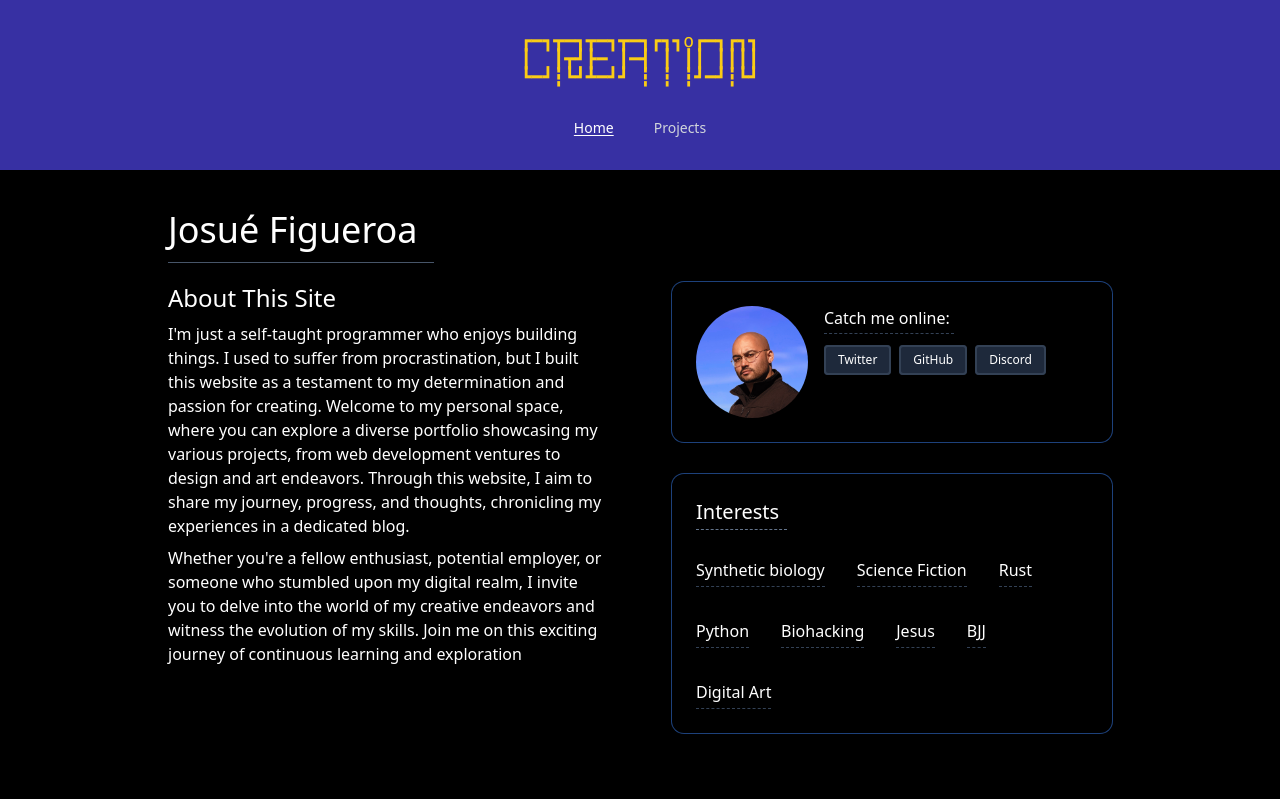
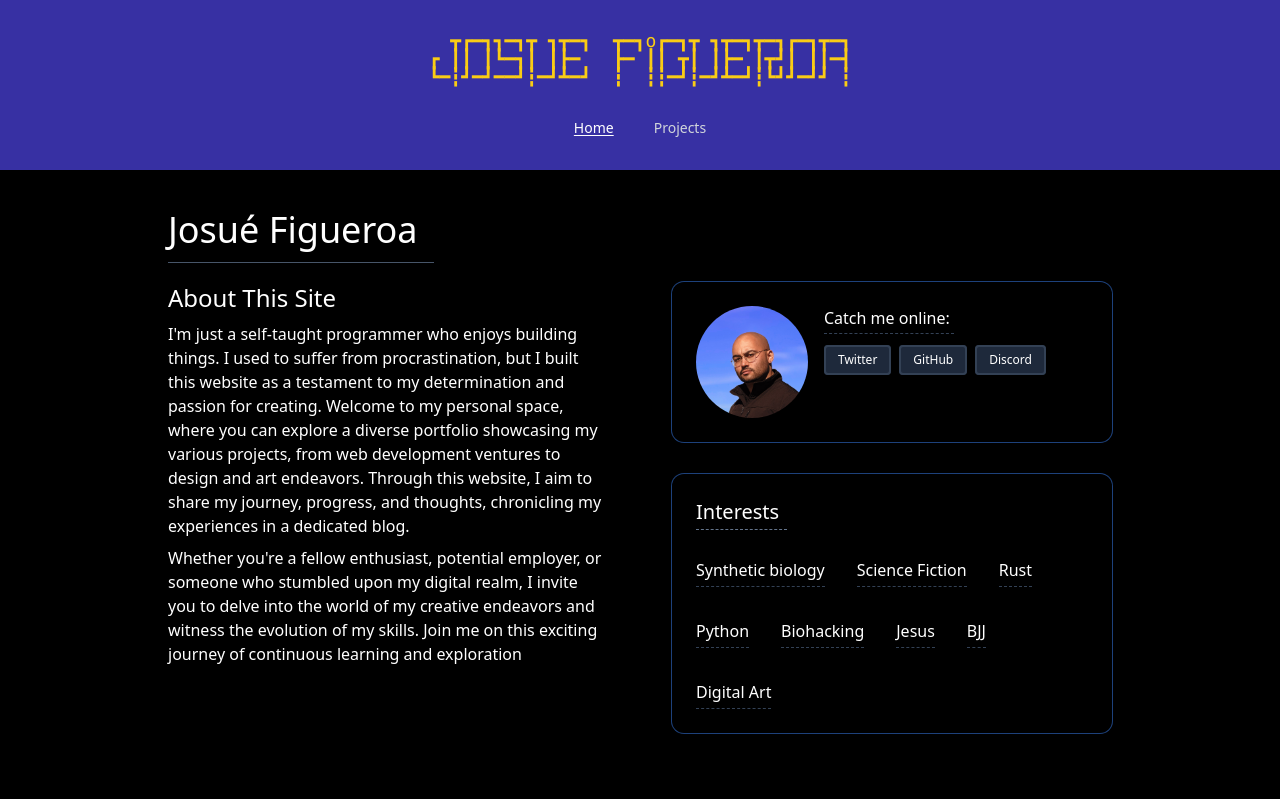
Before and after one commit to PoorRican/boundless_creations, a React (Create React App) app: page /home in a window 1280 px wide. Shown: the top 799 px of the page. Built offline with nearby package versions, Linux system fonts and the light colour scheme; a web font is replaced by a local one.

Commit message:
Change heading title

```diff
--- a/src/components/Heading.tsx
+++ b/src/components/Heading.tsx
@@ -19,10 +19,10 @@ const Heading = () => {
 
             {/* title */}
             <div className={"mt-8"}>
-              <div className={"leading-none font-mono text-xs md:leading-none md:text-lg subpixel-antialiased text-yellow-400 whitespace-pre "}>
-                <p>{`┏━┓┳━┓┳━┓┳━┓┏┓┓o┏━┓┏┓┓`}</p>
-                <p>{`┃  ┃┳┛┣━ ┃━┫ ┃ ┃┃ ┃┃┃┃`}</p>
-                <p>{`┗━┛┇┗┛┻━┛┛ ┇ ┇ ┇┛━┛┇┗┛`}</p>
+              <div className={"leading-none font-mono text-sm md:leading-none md:text-lg subpixel-antialiased text-yellow-400 whitespace-pre "}>
+                <p>{`  ┳┏━┓┓━┓┳ ┓┳━┓  ┳━┓o┏━┓┳ ┓┳━┓┳━┓┏━┓┳━┓`}</p>
+                <p>{`┏ ┃┃ ┃┗━┓┃ ┃┣━   ┣━ ┃┃ ┳┃ ┃┣━ ┃┳┛┃ ┃┃━┫`}</p>
+                <p>{`┗━┇┛━┛━━┛┇━┛┻━┛  ┇  ┇┇━┛┇━┛┻━┛┇┗┛┛━┛┛ ┇`}</p>
               </div>
             </div>
 
```
